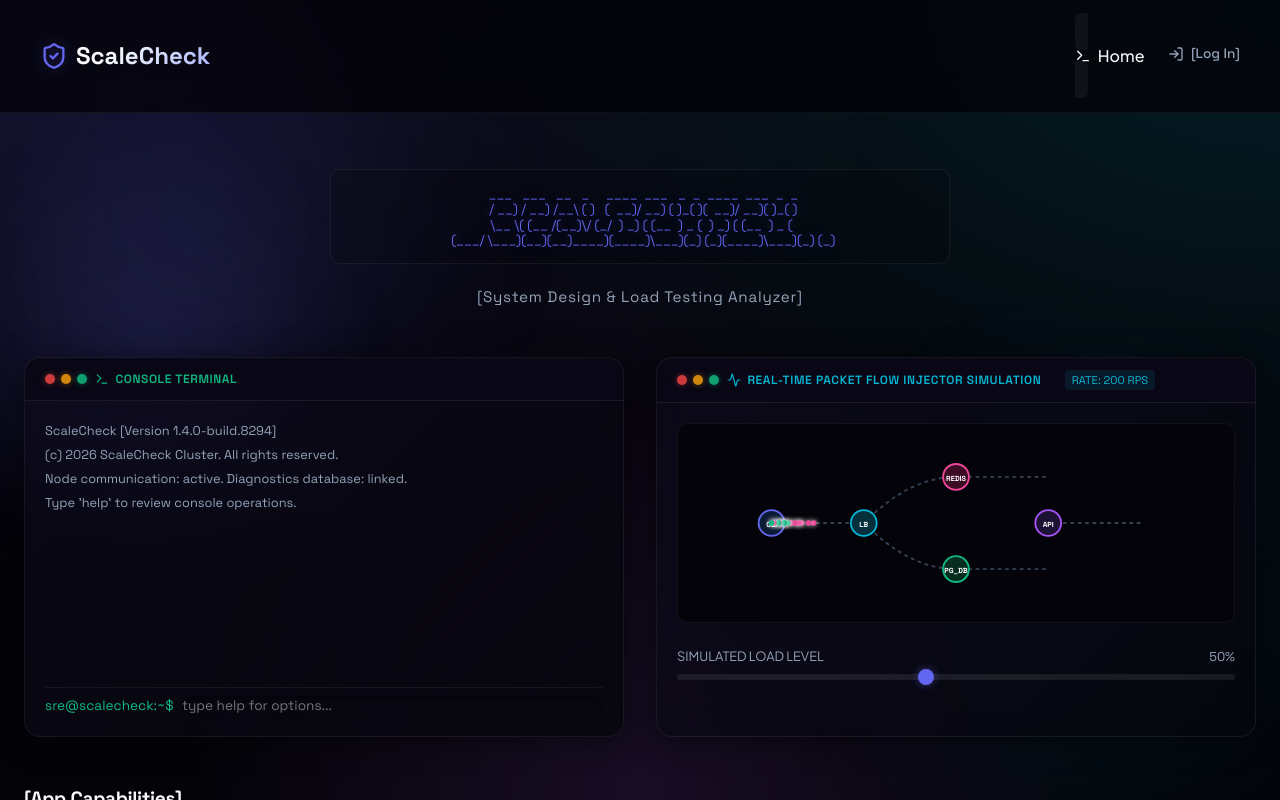
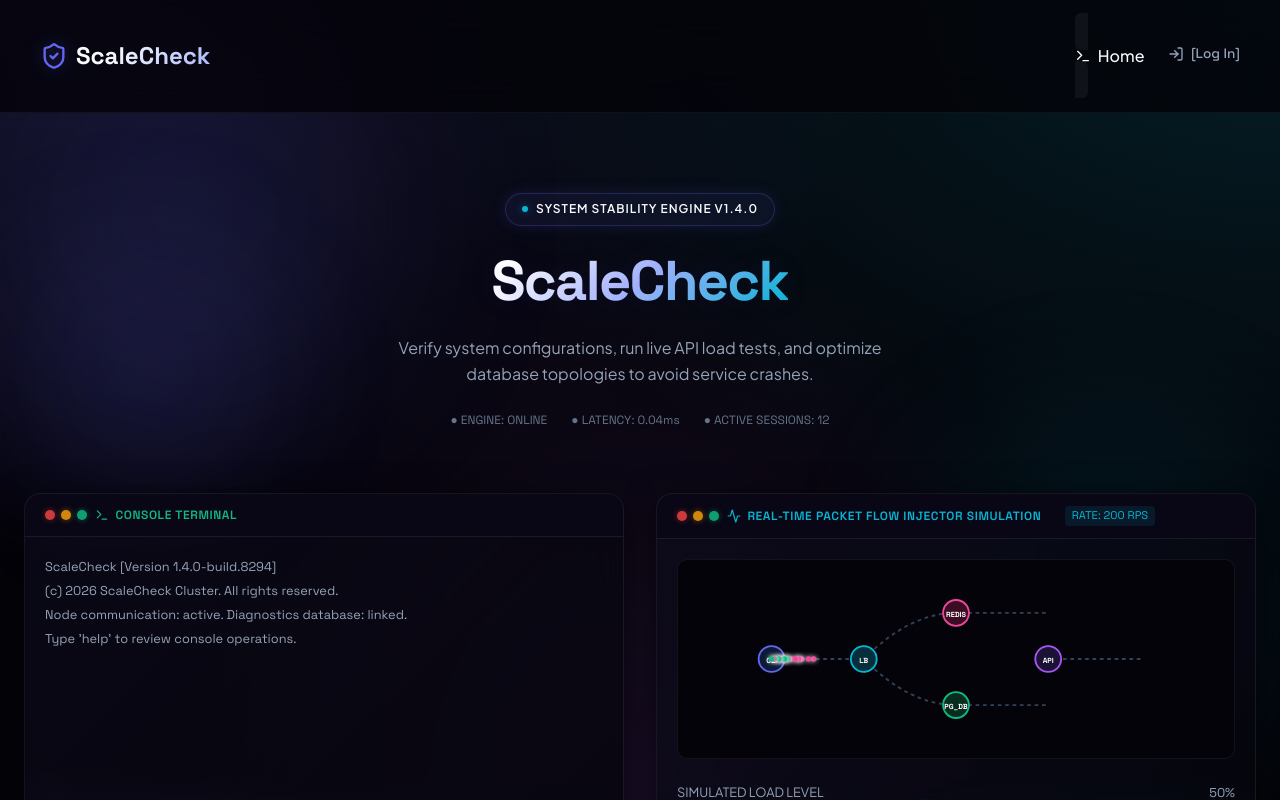
Before and after one commit to 404chandan/ScaleCheck, a React (Vite) app in the folder frontend/: page /landing in a window 1280 px wide. Shown: the top 800 px of the page. Built offline with nearby package versions, Linux system fonts and the light colour scheme.

Commit message:
feat: implement live stress testing console with SSE stream and performance visualization

```diff
--- a/frontend/src/components/LiveTestConsole.jsx
+++ b/frontend/src/components/LiveTestConsole.jsx
@@ -250,9 +250,21 @@ export default function LiveTestConsole({ analysisId = 'unlinked' }) {
       {/* Real-time split layout */}
       <div className="live-test-layout" style={{ marginTop: '0.5rem' }}>
         {/* Terminal log */}
-        <div style={{ display: 'flex', flexDirection: 'column', gap: '0.5rem' }}>
+        <div style={{ display: 'flex', flexDirection: 'column', gap: '0.5rem', flex: 1 }}>
           <div style={{ fontSize: '0.75rem', fontWeight: '700', textTransform: 'uppercase', color: 'var(--text-secondary)' }}>Console Logs</div>
-          <div className="terminal-console">
+          <div style={{ border: '1px solid rgba(255, 255, 255, 0.05)', borderRadius: 'var(--radius-md)', overflow: 'hidden', display: 'flex', flexDirection: 'column' }}>
+            <div className="window-header">
+              <div className="window-dots">
+                <span className="window-dot red"></span>
+                <span className="window-dot yellow"></span>
+                <span className="window-dot green"></span>
+              </div>
+              <h4 className="window-title" style={{ color: 'var(--success)', margin: 0, display: 'flex', alignItems: 'center', gap: '0.4rem' }}>
+                <TermIcon size={12} />
+                <span>LOAD_TESTER_TERMINAL</span>
+              </h4>
+            </div>
+            <div className="terminal-console" style={{ borderRadius: 0, border: 'none' }}>
               {logs.length === 0 ? (
                 <span style={{ color: 'var(--text-muted)' }}>Console idle. Start a stress test to see live logs...</span>
               ) : (
@@ -266,11 +278,23 @@ export default function LiveTestConsole({ analysisId = 'unlinked' }) {
               <div ref={terminalEndRef} />
             </div>
           </div>
+        </div>
 
         {/* Real-time Chart */}
-        <div style={{ display: 'flex', flexDirection: 'column', gap: '0.5rem' }}>
+        <div style={{ display: 'flex', flexDirection: 'column', gap: '0.5rem', flex: 1 }}>
           <div style={{ fontSize: '0.75rem', fontWeight: '700', textTransform: 'uppercase', color: 'var(--text-secondary)' }}>Live Chart</div>
-          <div className="glass-card" style={{ height: '320px', display: 'flex', alignItems: 'center', justifyContent: 'center', padding: '1rem' }}>
+          <div className="glass-card" style={{ height: '350px', display: 'flex', flexDirection: 'column', padding: 0, overflow: 'hidden' }}>
+            <div className="window-header">
+              <div className="window-dots">
+                <span className="window-dot red"></span>
+                <span className="window-dot yellow"></span>
+                <span className="window-dot green"></span>
+              </div>
+              <h4 className="window-title" style={{ color: 'var(--secondary)', margin: 0, display: 'flex', alignItems: 'center', gap: '0.4rem' }}>
+                <span>METRICS_LIVE_CHART</span>
+              </h4>
+            </div>
+            <div style={{ flex: 1, display: 'flex', alignItems: 'center', justifyContent: 'center', padding: '1rem' }}>
               {chartDataPoints.length === 0 ? (
                 <span style={{ color: 'var(--text-muted)', fontSize: '0.9rem' }}>Waiting for test to start...</span>
               ) : (
@@ -278,6 +302,7 @@ export default function LiveTestConsole({ analysisId = 'unlinked' }) {
                   <Line data={liveChartData} options={chartOptions} />
                 </div>
               )}
+            </div>
           </div>
         </div>
       </div>
--- a/frontend/src/pages/LandingPage.jsx
+++ b/frontend/src/pages/LandingPage.jsx
@@ -278,31 +278,67 @@ export default function LandingPage() {
       <div className="ambient-glow-login" style={{ top: '15%', left: '10%', opacity: 0.7 }}></div>
       <div className="ambient-glow-login" style={{ top: '70%', left: '80%', background: 'radial-gradient(circle, rgba(6, 182, 212, 0.15) 0%, transparent 75%)', opacity: 0.7 }}></div>
 
-      {/* Title & ASCII art Area */}
-      <div style={{ textAlign: 'center', marginTop: '1rem' }}>
-        <pre style={{
+      {/* Premium Hero Header Section */}
+      <div style={{ textAlign: 'center', marginTop: '2.5rem', marginBottom: '1rem', display: 'flex', flexDirection: 'column', alignItems: 'center', gap: '1rem' }}>
+        {/* Glow Badge */}
+        <div style={{
+          display: 'inline-flex',
+          alignItems: 'center',
+          gap: '0.5rem',
+          padding: '0.4rem 1rem',
+          background: 'rgba(99, 102, 241, 0.08)',
+          border: '1px solid rgba(99, 102, 241, 0.25)',
+          borderRadius: '99px',
+          fontSize: '0.75rem',
+          fontWeight: '600',
+          color: 'var(--text-primary)',
+          letterSpacing: '0.08em',
+          textTransform: 'uppercase',
+          boxShadow: '0 0 15px rgba(99, 102, 241, 0.15)'
+        }}>
+          <span style={{ width: '6px', height: '6px', borderRadius: '50%', background: 'var(--secondary)', boxShadow: '0 0 8px var(--secondary-glow)' }}></span>
+          SYSTEM STABILITY ENGINE v1.4.0
+        </div>
+
+        {/* Big Premium Title */}
+        <h1 style={{
+          fontSize: '3.5rem',
+          fontWeight: '800',
+          lineHeight: '1.1',
+          letterSpacing: '-0.03em',
+          background: 'linear-gradient(135deg, #ffffff 10%, #a5b4fc 50%, #06b6d4 100%)',
+          WebkitBackgroundClip: 'text',
+          WebkitTextFillColor: 'transparent',
+          textShadow: '0 0 30px rgba(99, 102, 241, 0.1)',
+          margin: '0.5rem 0'
+        }}>
+          ScaleCheck
+        </h1>
+
+        {/* Description Tagline */}
+        <p style={{
+          color: 'var(--text-secondary)',
+          fontSize: '1rem',
+          maxWidth: '540px',
+          lineHeight: '1.6',
+          margin: 0
+        }}>
+          Verify system configurations, run live API load tests, and optimize database topologies to avoid service crashes.
+        </p>
+
+        {/* Techie status line */}
+        <div style={{
           fontFamily: 'var(--font-mono)',
-          fontSize: '0.8rem',
-          lineHeight: '1.2',
-          color: 'var(--primary)',
-          textShadow: '0 0 10px var(--primary-glow)',
-          overflowX: 'auto',
-          padding: '1rem 0',
-          background: 'rgba(8,7,16,0.3)',
-          border: '1px solid var(--surface-border)',
-          borderRadius: 'var(--radius-md)',
-          display: 'inline-block',
-          width: '100%',
-          maxWidth: '620px'
+          fontSize: '0.75rem',
+          color: 'var(--text-muted)',
+          display: 'flex',
+          gap: '1.5rem',
+          marginTop: '0.5rem'
         }}>
-{`   ___   ___   __   _     ____  ___   _  _  ____  ___  _  _
-  / __) / __) /__\\ ( )   (  __)/ __) ( )_( )(  __)/ __)( )_( )
-  \\__ \\( (__ /(__)\\/ (_/\  ) _) ( (__  ) _ (  ) _) ( (__  ) _ (
-  (___/ \\___)(__)(__)____)(____)\\___)(_) (_)(____)\\___)(_) (_)`}
-        </pre>
-        <p style={{ color: 'var(--text-secondary)', fontSize: '0.95rem', marginTop: '1rem', letterSpacing: '0.05em', fontFamily: 'var(--font-mono)' }}>
-          [System Design & Load Testing Analyzer]
-        </p>
+          <span>● ENGINE: ONLINE</span>
+          <span>● LATENCY: 0.04ms</span>
+          <span>● ACTIVE SESSIONS: 12</span>
+        </div>
       </div>
 
       {/* Main Split Console Grid */}
```
Lines whose indentation alone changed are shown as unchanged.
